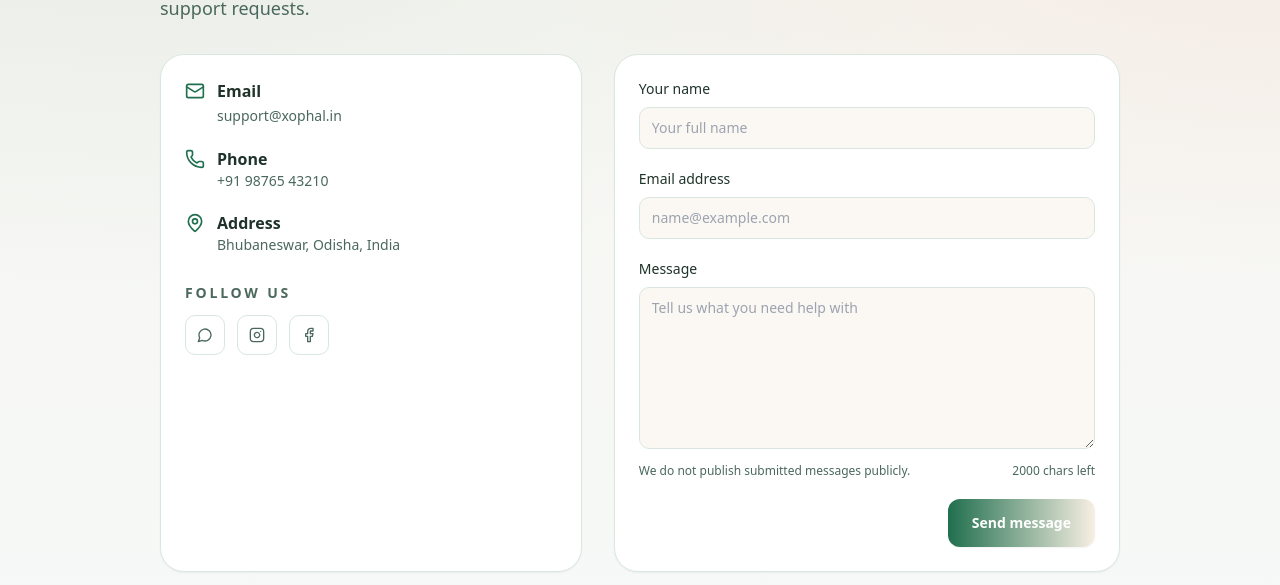
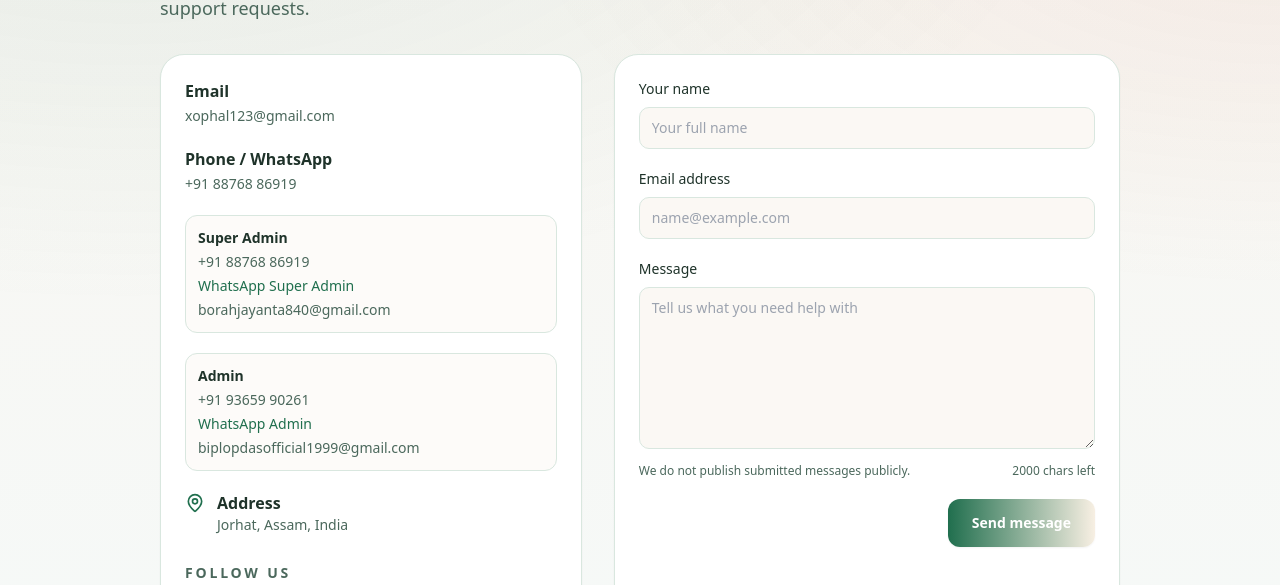
Before and after one commit to Xophal/Xophal, a Next.js app: page /contact in a window 1280 px wide. Shown: the part 174-759 px from the top of the page. Built offline with nearby package versions, Linux system fonts and the light colour scheme; no server answers.

Commit message:
Remove brand logo assets

```diff
--- a/src/app/(marketing)/page.tsx
+++ b/src/app/(marketing)/page.tsx
@@ -5,6 +5,7 @@ import { Button } from "@/components/ui/button";
 import { Card, CardContent, CardDescription, CardHeader, CardTitle } from "@/components/ui/card";
 import HeroSection from "@/components/marketing/HeroSection";
 import { ROUTES } from "@/constants";
+import { SUPPORT_EMAIL, SUPER_ADMIN_PHONE, ADMIN_PHONE, phoneHref } from "@/lib/legal";
 import { createClient } from "@/lib/supabase/server";
 
 const features = [
@@ -104,7 +105,7 @@ export default async function HomePage() {
         <div className="container mx-auto px-4 text-center">
           <Sparkles className="mx-auto h-7 w-7 text-amber-300" /><h2 className="mt-4 text-3xl font-bold text-white">Your next strong score starts today.</h2>
           <p className="mx-auto mt-3 max-w-xl text-muted-foreground">
-            Build a consistent rhythm with structured learning, useful feedback, and practice that meets you where you are.
+            Need help? Contact the Super Admin at <a href={phoneHref(SUPER_ADMIN_PHONE)} className="font-semibold text-white underline">{SUPER_ADMIN_PHONE}</a> or <a href={`mailto:${SUPPORT_EMAIL}`} className="font-semibold text-white underline">{SUPPORT_EMAIL}</a>. Admin support: <a href={phoneHref(ADMIN_PHONE)} className="font-semibold text-white underline">{ADMIN_PHONE}</a>.
           </p>
           <Button size="lg" className="mt-8 px-8 py-3" asChild>
             <Link href={ROUTES.register}>Create Free Account</Link>
--- a/src/components/contact/ContactPageClient.tsx
+++ b/src/components/contact/ContactPageClient.tsx
@@ -1,16 +1,9 @@
 "use client";
 
 import { useMemo, useState } from "react";
-import { Facebook, Instagram, Mail, MapPin, MessageCircle, Phone, Send } from "lucide-react";
+import { Facebook, Instagram, MapPin, MessageCircle, Send } from "lucide-react";
 import { Button } from "@/components/ui/button";
-import {
-  CONTACT_FORM_MAX_MESSAGE_LENGTH,
-  SUPPORT_ADDRESS,
-  SUPPORT_EMAIL,
-  SUPPORT_PHONE,
-  buildSupportMailto,
-  sanitizeContactInput,
-} from "@/lib/legal";
+import { CONTACT_FORM_MAX_MESSAGE_LENGTH, CONTACT_DETAILS, SUPPORT_ADDRESS, SUPPORT_EMAIL, SUPPORT_PHONE, phoneHref, buildSupportMailto, sanitizeContactInput } from "@/lib/legal";
 
 const socialLinks = [
   { name: "Telegram", href: "https://t.me/xopholstudent", icon: MessageCircle },
@@ -83,23 +76,34 @@ export function ContactPageClient() {
       <div className="grid gap-8 lg:grid-cols-[1fr_1.2fr]">
         <aside className="rounded-3xl border bg-card p-6 shadow-sm">
           <div className="space-y-5">
-            <div className="flex items-start gap-3">
-              <Mail className="mt-0.5 h-5 w-5 text-primary" />
             <div>
               <p className="font-semibold">Email</p>
               <a href={`mailto:${SUPPORT_EMAIL}`} className="text-sm text-muted-foreground hover:text-foreground">
                 {SUPPORT_EMAIL}
               </a>
             </div>
+
+            <div>
+              <p className="font-semibold">Phone / WhatsApp</p>
+              <a href={phoneHref(SUPPORT_PHONE)} className="text-sm text-muted-foreground hover:text-foreground">
+                {SUPPORT_PHONE}
+              </a>
             </div>
 
-            <div className="flex items-start gap-3">
-              <Phone className="mt-0.5 h-5 w-5 text-primary" />
-              <div>
-                <p className="font-semibold">Phone</p>
-                <p className="text-sm text-muted-foreground">{SUPPORT_PHONE}</p>
+            {CONTACT_DETAILS.map((contact) => (
+              <div key={contact.label} className="rounded-xl border bg-background/50 p-3">
+                <p className="text-sm font-semibold">{contact.label}</p>
+                <a href={phoneHref(contact.phone)} className="mt-1 block text-sm text-muted-foreground hover:text-foreground">
+                  {contact.phone}
+                </a>
+                <a href={contact.whatsapp} target="_blank" rel="noreferrer" className="mt-1 block text-sm text-primary hover:underline">
+                  WhatsApp {contact.label}
+                </a>
+                <a href={`mailto:${contact.email}`} className="mt-1 block text-sm text-muted-foreground hover:text-foreground">
+                  {contact.email}
+                </a>
               </div>
-            </div>
+            ))}
 
             <div className="flex items-start gap-3">
               <MapPin className="mt-0.5 h-5 w-5 text-primary" />
--- a/src/components/layout/footer.tsx
+++ b/src/components/layout/footer.tsx
@@ -1,7 +1,7 @@
 import Link from "next/link";
 import { Facebook, Instagram, Mail, MessageCircle, Phone, ShieldCheck, FileText, HelpCircle } from "lucide-react";
 import { APP_NAME } from "@/constants";
-import { SUPPORT_EMAIL, SUPPORT_PHONE } from "@/lib/legal";
+import { SUPPORT_EMAIL, SUPPORT_PHONE, SUPER_ADMIN_EMAIL, ADMIN_EMAIL, ADMIN_PHONE, phoneHref } from "@/lib/legal";
 
 const SOCIALS = [
   { name: "Telegram", href: "https://t.me/xopholstudent", icon: MessageCircle },
@@ -65,10 +65,23 @@ export function Footer() {
               <Mail className="h-4 w-4" />
               {SUPPORT_EMAIL}
             </a>
-              <div className="inline-flex items-center gap-2">
+            <a href={phoneHref(SUPPORT_PHONE)} className="inline-flex items-center gap-2 hover:text-foreground">
               <Phone className="h-4 w-4" />
               {SUPPORT_PHONE}
-              </div>
+            </a>
+            <a href={phoneHref(ADMIN_PHONE)} className="inline-flex items-center gap-2 hover:text-foreground">
+              <Phone className="h-4 w-4" />
+              Admin: {ADMIN_PHONE}
+            </a>
+            <a href={`mailto:${SUPER_ADMIN_EMAIL}`} className="inline-flex items-center gap-2 hover:text-foreground">
+              <Mail className="h-4 w-4" />
+              Super Admin: {SUPER_ADMIN_EMAIL}
+            </a>
+            <a href={`mailto:${ADMIN_EMAIL}`} className="inline-flex items-center gap-2 hover:text-foreground">
+              <Mail className="h-4 w-4" />
+              Admin: {ADMIN_EMAIL}
+            </a>
+            <div className="text-xs">Jorhat, Assam, India</div>
               <Link href="/contact" className="inline-flex items-center gap-2 hover:text-foreground">
                 Contact page
               </Link>
--- a/src/lib/legal.ts
+++ b/src/lib/legal.ts
@@ -1,7 +1,30 @@
-export const SUPPORT_EMAIL = "support@xophal.in";
-export const SUPPORT_PHONE = "+91 98765 43210";
-export const SUPPORT_ADDRESS = "Bhubaneswar, Odisha, India";
+export const SUPER_ADMIN_PHONE = "+91 88768 86919";
+export const SUPER_ADMIN_EMAIL = "borahjayanta840@gmail.com";
+export const ADMIN_PHONE = "+91 93659 90261";
+export const ADMIN_EMAIL = "biplopdasofficial1999@gmail.com";
+export const SUPPORT_EMAIL = "xophal123@gmail.com";
+export const SUPPORT_PHONE = SUPER_ADMIN_PHONE;
+export const SUPPORT_ADDRESS = "Jorhat, Assam, India";
 export const CONTACT_FORM_MAX_MESSAGE_LENGTH = 2000;
+
+export const CONTACT_DETAILS = [
+  {
+    label: "Super Admin",
+    phone: SUPER_ADMIN_PHONE,
+    email: SUPER_ADMIN_EMAIL,
+    whatsapp: `https://wa.me/918876886919`,
+  },
+  {
+    label: "Admin",
+    phone: ADMIN_PHONE,
+    email: ADMIN_EMAIL,
+    whatsapp: `https://wa.me/919365990261`,
+  },
+] as const;
+
+export function phoneHref(phone: string) {
+  return `tel:${phone.replace(/[^+\d]/g, "")}`;
+}
 
 export function sanitizeContactInput(value: string, maxLength = CONTACT_FORM_MAX_MESSAGE_LENGTH) {
   const stripped = value
```
Also changed, not shown: 2 other files (tests, documents, lock files or other folders). Lines whose indentation alone changed are shown as unchanged.
